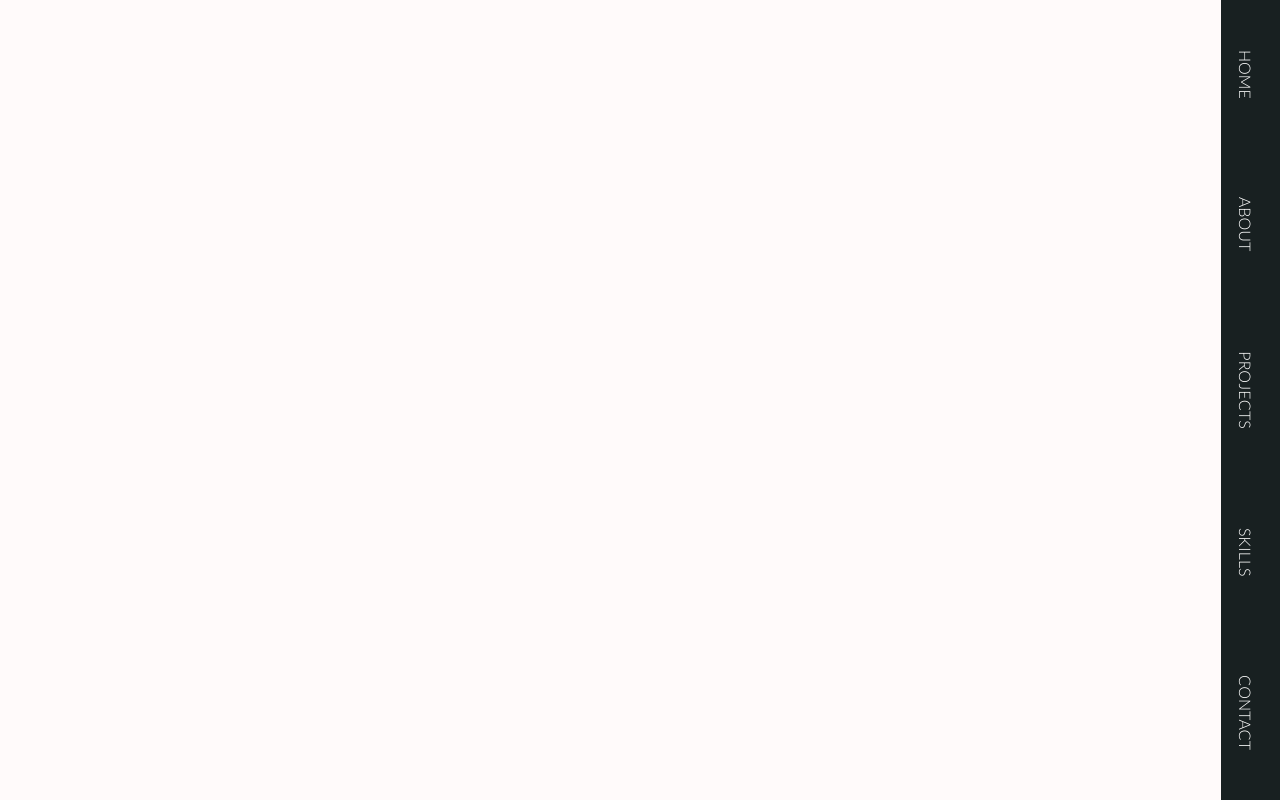
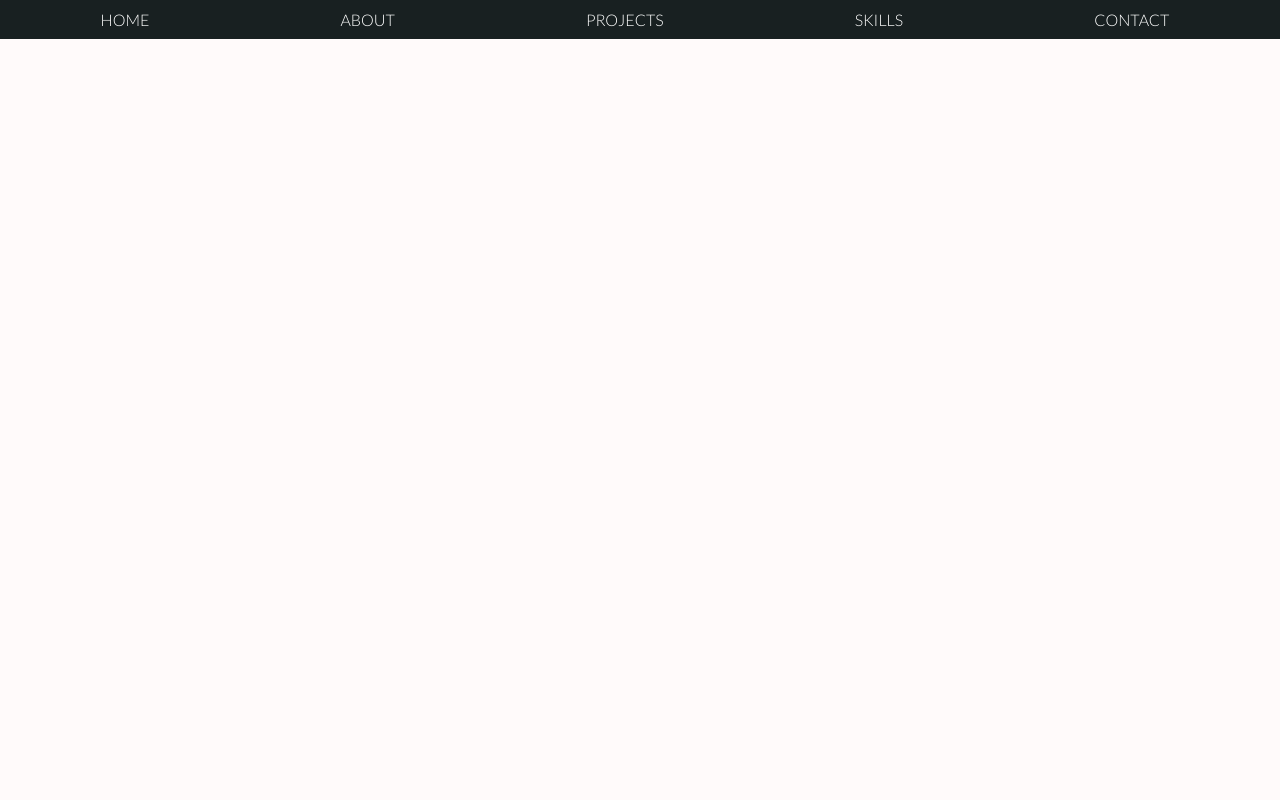
Before and after one commit to laurakelly1/portfolio-frontend, a JavaScript app: page /projects in a window 1280 px wide. Built offline with nearby package versions, Linux system fonts and the light colour scheme; the HTML template or start-up script is replaced by a standard one.

Commit message:
Updates to smoothscroll to page

```diff
--- a/src/App.js
+++ b/src/App.js
@@ -1,11 +1,11 @@
 import "./styles.scss";
 import Main from "./components/Main";
-import Header from "./components/Header";
+import Nav from "./components/Nav";
 
 function App() {
   return (
     <div className="App">
-      <Header/>
+      <Nav/>
       <Main/>
     </div>
   );
--- a/src/components/Header.js
+++ b/src/components/Header.js
@@ -1,16 +1,9 @@
-import { HashLink as Link} from "react-router-hash-link";
 const Header = () => {
   return (
     <div className="header">
-      <div className="navbar">
-        <Link to="#home" smooth>Home</Link>
-        <Link to="#about" smooth>About</Link>
-        <Link to="#projects" smooth>Projects</Link>
-        <Link to="#skills" smooth>Skills</Link>
-        <Link to="#contact" smooth>Contact</Link>
-      </div>
+        <h1>Laura Kelly</h1>
     </div>
-  );
-};
+  )
+}
 
 export default Header;
--- /dev/null
+++ b/src/components/Nav.js
@@ -0,0 +1,16 @@
+import { HashLink as Link} from "react-router-hash-link";
+const Nav = () => {
+  return (
+    <div className="nav">
+      <div className="navbar">
+        <Link to="#home" smooth>Home</Link>
+        <Link to="#about" smooth>About</Link>
+        <Link to="#projects" smooth>Projects</Link>
+        <Link to="#skills" smooth>Skills</Link>
+        <Link to="#contact" smooth>Contact</Link>
+      </div>
+    </div>
+  );
+};
+
+export default Nav;
--- a/src/pages/Home.js
+++ b/src/pages/Home.js
@@ -2,10 +2,10 @@ const Home = () => {
   return (
     <div className="main">
       <div className="home-page" id='home'>
-      <h2>Home</h2>
+      <h2 className="page-heading">Home</h2>
       </div>
       <div className="about-page" id='about'>
-        <h2>About</h2>
+        <h2 className="page-heading">About</h2>
         <img
           src="https://github.com/laurakelly1/portfolio-frontend/blob/main/src/images/profile_pic.JPG?raw=true"
           alt="portrait laura kelly"
@@ -22,20 +22,20 @@ const Home = () => {
         </p>
       </div>
       <div className="projects-page" id='projects'>
-        <h2>Projects</h2>
+        <h2 className="page-heading">Projects</h2>
         <p>Project 1</p>
         <p>Project 2</p>
         <p>Project 3</p>
         <p>Project 4</p>
       </div>
       <div className="skills-page" id='skills'>
-        <h2>Skills</h2>
+        <h2 className="page-heading">Skills</h2>
         <p>Languages</p>
         <p>Stylesheets</p>
         <p>Soft skills</p>
       </div>
       <div className="contact-page" id='contact'>
-        <h2>Contact</h2>
+        <h2 className="page-heading">Contact</h2>
         <p>Email</p>
         <p>GitHub</p>
         <p>LinkedIn</p>
--- a/src/styles.scss
+++ b/src/styles.scss
@@ -8,12 +8,15 @@ $almost-black: #182021;
 @mixin page-size {
   width: 100vw;
   height: 100vh;
+  .page-heading {
+    padding-top: 50px;
+  }
 }
 @mixin nav-bars {
   display: block;
   flex-grow: 1;
   text-decoration: none;
-  writing-mode: vertical-rl;
+  // writing-mode: vertical-rl;
   color: white;
   text-transform: uppercase;
 }
@@ -30,19 +33,26 @@ body {
     font-weight: 200;
   }
 }
-
 .header {
+  background-color: $almost-black;
+  position: fixed;
+  width: 100vw;
+  h1 {
+    color: white;
+    margin: 0;
+  }
+}
+.nav {
   color: white;
   position: fixed;
   right: 0;
   top: 0;
   background-color: $almost-black;
-  height: 100vh;
-
+  width: 100vw;
   .navbar {
-    height: 100vh;
+    // height: 100vh;
     display: flex;
-    flex-direction: column;
+    // flex-direction: column;
     margin: 0 15px 0 5px;
     a {
       @include nav-bars;
@@ -70,7 +80,7 @@ body {
   @include page-size;
 }
 .skills-page {
-  background-color:$main-background;
+  background-color: $main-background;
   flex-grow: 2;
   @include page-size;
 }
```
